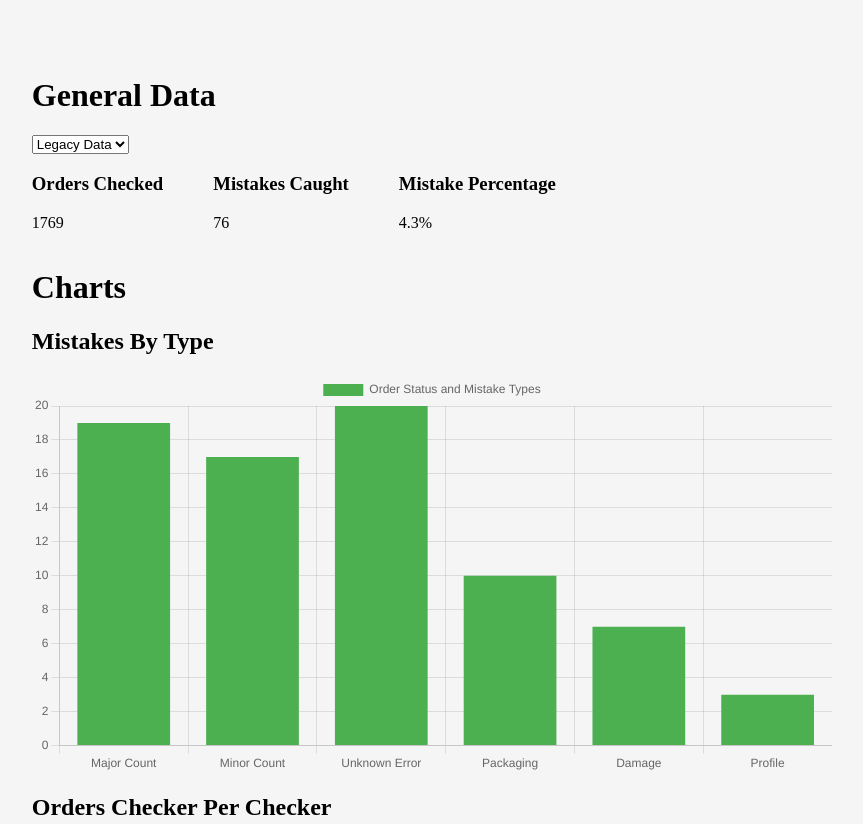
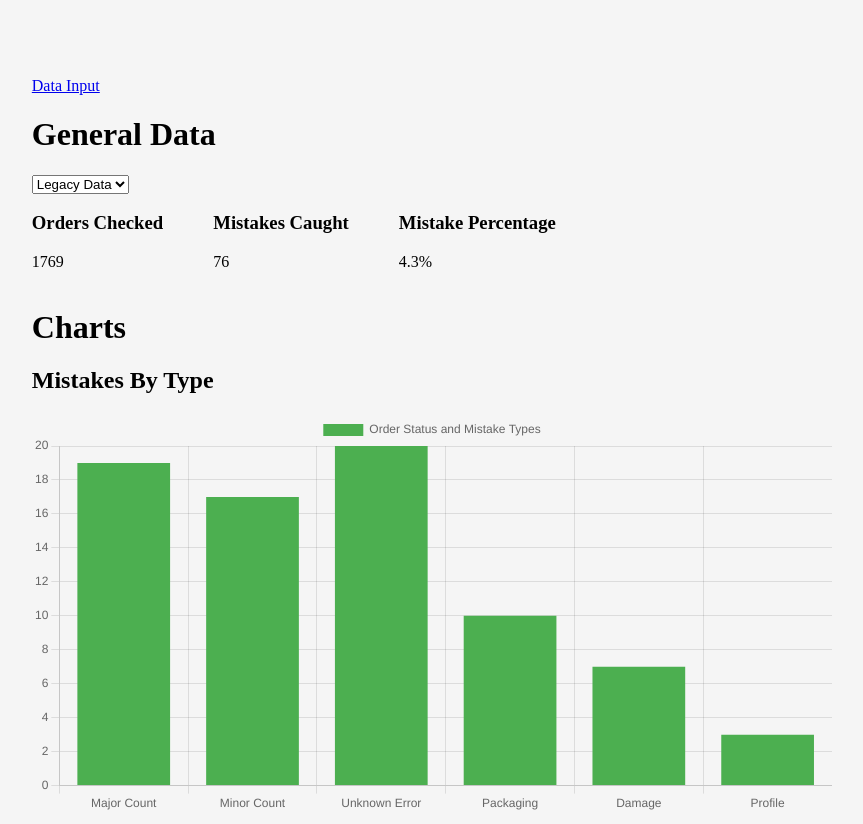
Before and after one commit to CalvinGaiennie/Checking-Reports, a plain HTML site: page frontend/HTML/data.html in a window 1280 px wide. Shown: the top 824 px of the page, without its empty margins (45-908 px from the left). Drawn offline with nearby package versions, Linux system fonts and the light colour scheme.

Commit message:
style changes and linked the pages

```diff
--- a/frontend/HTML/real-data.html
+++ b/frontend/HTML/data.html
@@ -7,8 +7,9 @@
     <link rel="stylesheet" href="../style.css" />
     <script src="https://cdn.jsdelivr.net/npm/chart.js"></script>
   </head>
-  <body id="body">
+  <body class="body">
     <div id="general-data">
+      <a href="index.html">Data Input</a>
       <h1>General Data</h1>
       <select id="data-source">
         <option value="../json/output.json">Legacy Data</option>
--- a/frontend/HTML/index.html
+++ b/frontend/HTML/index.html
@@ -3,11 +3,12 @@
   <head>
     <meta charset="UTF-8" />
     <meta name="viewport" content="width=device-width, initial-scale=1.0" />
-    <link rel="stylesheet" href="style.css" />
+    <link rel="stylesheet" href="../style.css" />
     <title>Order Checking Form</title>
   </head>
   <body>
-    <div id="form">
+    <div id="form" class="body">
+      <a href="data.html">Data</a>
       <h1>Order Checking Form</h1>
       <form id="order-checking-form">
         <h2>Order Number</h2>
--- a/frontend/style.css
+++ b/frontend/style.css
@@ -3,7 +3,7 @@ body {
   background-color: #f5f5f5;
 }
 
-#body {
+.body {
   margin: 6vw;
 }
 
```
